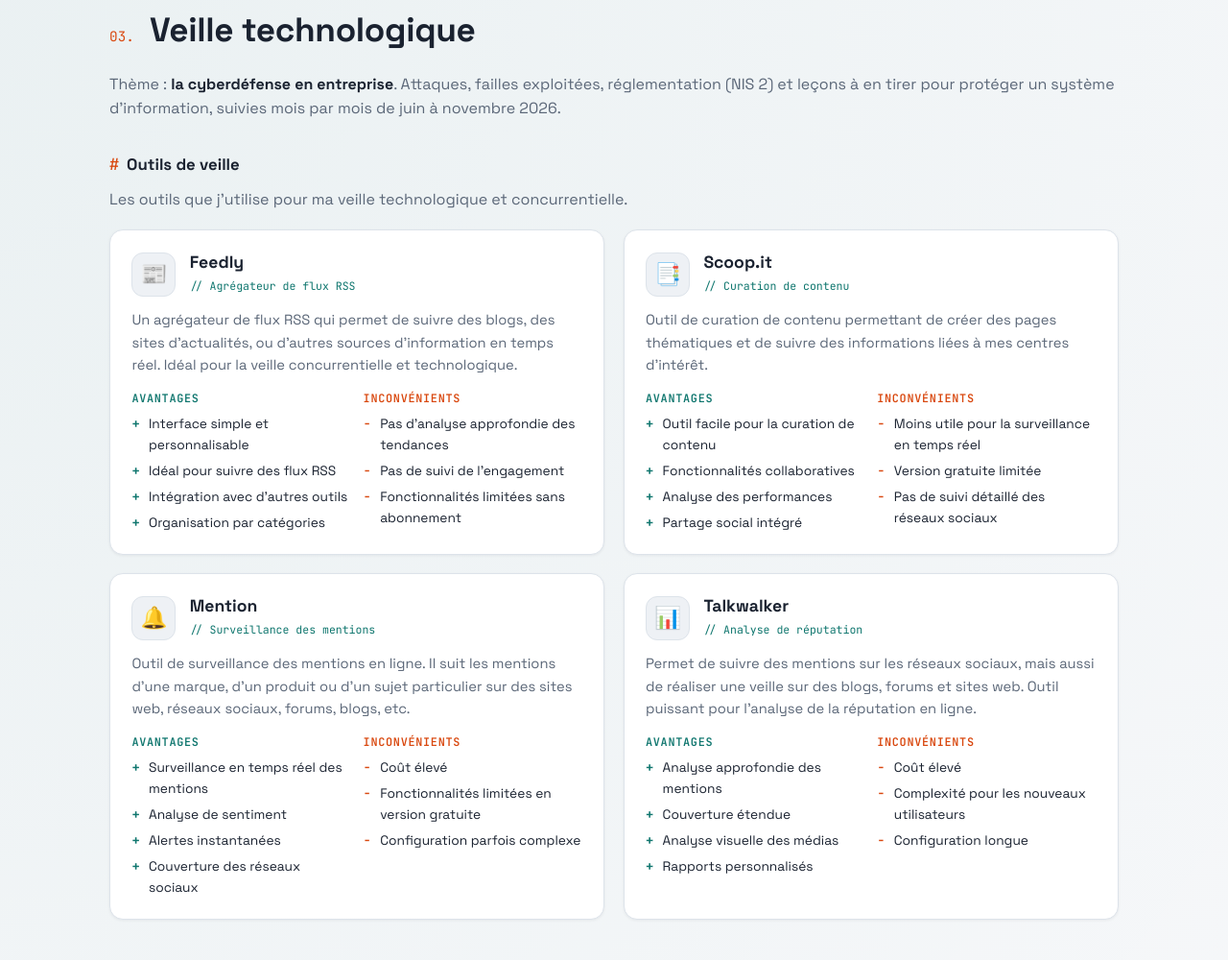
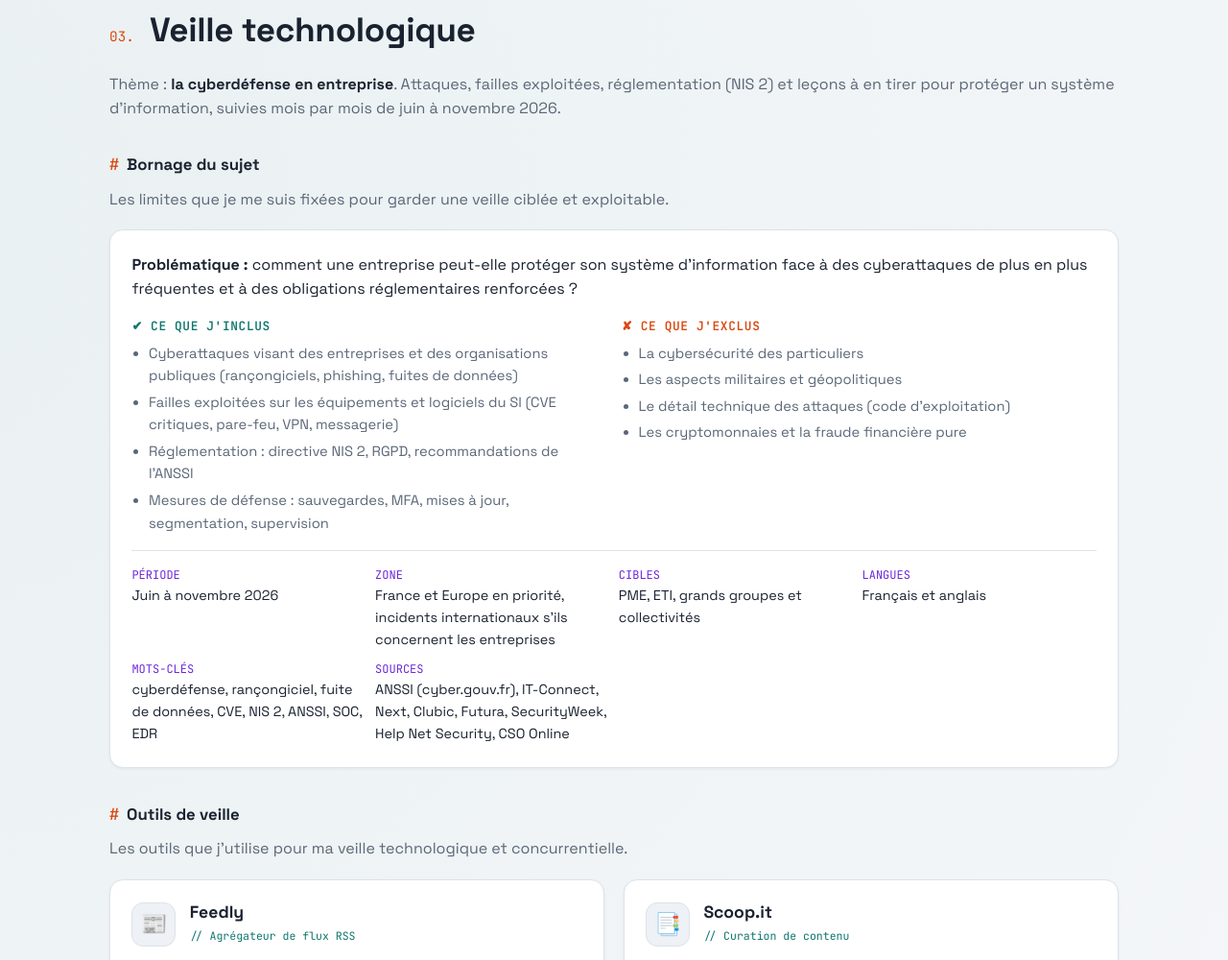
Before and after one commit to Axe151/axe151.github.io, a plain HTML site: page index.html in a window 1280 px wide. Shown: the part 3798-4798 px from the top of the page at 96% size. Drawn offline with Linux system fonts and the light colour scheme.

Commit message:
Update index.html

```diff
--- a/index.html
+++ b/index.html
@@ -105,6 +105,16 @@
   .e5{display:flex;gap:.35rem;flex-wrap:wrap}
   .e5 span{font-family:var(--mono);font-size:.7rem;padding:.15rem .5rem;border-radius:6px;background:rgba(217,72,15,.08);color:var(--accent)}
   .proj a.more{font-size:.88rem;color:var(--accent-2);text-decoration:none}
+  .born{margin-bottom:2.2rem}
+  .born-q{margin-bottom:1rem}
+  .born-grid{display:grid;grid-template-columns:repeat(auto-fit,minmax(260px,1fr));gap:1rem;margin-bottom:1rem}
+  .born-grid h5{font-family:var(--mono);font-size:.8rem;text-transform:uppercase;letter-spacing:.05em;margin-bottom:.4rem}
+  .born-grid div:first-child h5{color:var(--accent-2)}
+  .born-grid div:last-child h5{color:var(--accent)}
+  .born-grid ul{padding-left:1.1rem;display:grid;gap:.25rem;font-size:.92rem;color:var(--muted)}
+  .born-meta{display:grid;grid-template-columns:repeat(auto-fit,minmax(220px,1fr));gap:.6rem;border-top:1px solid var(--line);padding-top:1rem}
+  .born-meta dt{font-family:var(--mono);font-size:.75rem;text-transform:uppercase;color:var(--accent-3)}
+  .born-meta dd{margin:0;font-size:.9rem}
   .proj .proj-btn{align-self:flex-start;background:none;border:none;padding:0;font:inherit;font-size:.88rem;color:var(--accent-2);cursor:pointer}
   .proj .proj-btn:hover{text-decoration:underline}
   .proj-thumb{width:calc(100% + 2.8rem);margin:-1.4rem -1.4rem .2rem;height:150px;object-fit:cover;object-position:top;border-radius:var(--radius) var(--radius) 0 0;border-bottom:1px solid var(--line);background:var(--bg-2)}
@@ -413,6 +423,23 @@
         <span class="sec-num">03.</span><h2>Veille technologique</h2>
         <p>Thème : <strong style="color:var(--text)">la cyberdéfense en entreprise</strong>. Attaques, failles exploitées, réglementation (NIS 2) et leçons à en tirer pour protéger un système d'information, suivies mois par mois de juin à novembre 2026.</p>
       </div>
+      <h3 class="reveal">Bornage du sujet</h3>
+      <p class="tools-intro reveal">Les limites que je me suis fixées pour garder une veille ciblée et exploitable.</p>
+      <div class="card born reveal">
+        <p class="born-q"><b>Problématique :</b> comment une entreprise peut-elle protéger son système d'information face à des cyberattaques de plus en plus fréquentes et à des obligations réglementaires renforcées ?</p>
+        <div class="born-grid">
+          <div><h5>✔ Ce que j'inclus</h5><ul><li>Cyberattaques visant des entreprises et des organisations publiques (rançongiciels, phishing, fuites de données)</li><li>Failles exploitées sur les équipements et logiciels du SI (CVE critiques, pare-feu, VPN, messagerie)</li><li>Réglementation : directive NIS 2, RGPD, recommandations de l'ANSSI</li><li>Mesures de défense : sauvegardes, MFA, mises à jour, segmentation, supervision</li></ul></div>
+          <div><h5>✘ Ce que j'exclus</h5><ul><li>La cybersécurité des particuliers</li><li>Les aspects militaires et géopolitiques</li><li>Le détail technique des attaques (code d'exploitation)</li><li>Les cryptomonnaies et la fraude financière pure</li></ul></div>
+        </div>
+        <dl class="born-meta">
+          <div><dt>Période</dt><dd>Juin à novembre 2026</dd></div>
+          <div><dt>Zone</dt><dd>France et Europe en priorité, incidents internationaux s'ils concernent les entreprises</dd></div>
+          <div><dt>Cibles</dt><dd>PME, ETI, grands groupes et collectivités</dd></div>
+          <div><dt>Langues</dt><dd>Français et anglais</dd></div>
+          <div><dt>Mots-clés</dt><dd>cyberdéfense, rançongiciel, fuite de données, CVE, NIS 2, ANSSI, SOC, EDR</dd></div>
+          <div><dt>Sources</dt><dd>ANSSI (cyber.gouv.fr), IT-Connect, Next, Clubic, Futura, SecurityWeek, Help Net Security, CSO Online</dd></div>
+        </dl>
+      </div>
       <h3 class="reveal">Outils de veille</h3>
       <p class="tools-intro reveal">Les outils que j'utilise pour ma veille technologique et concurrentielle.</p>
       <div class="tools">
```
